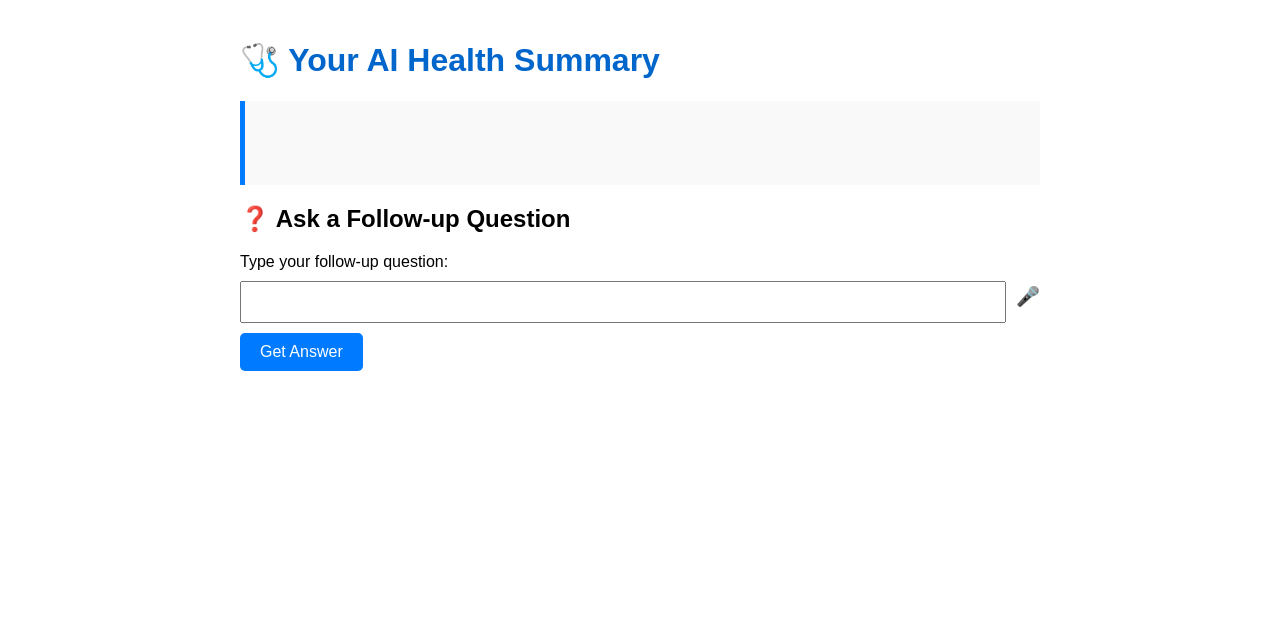
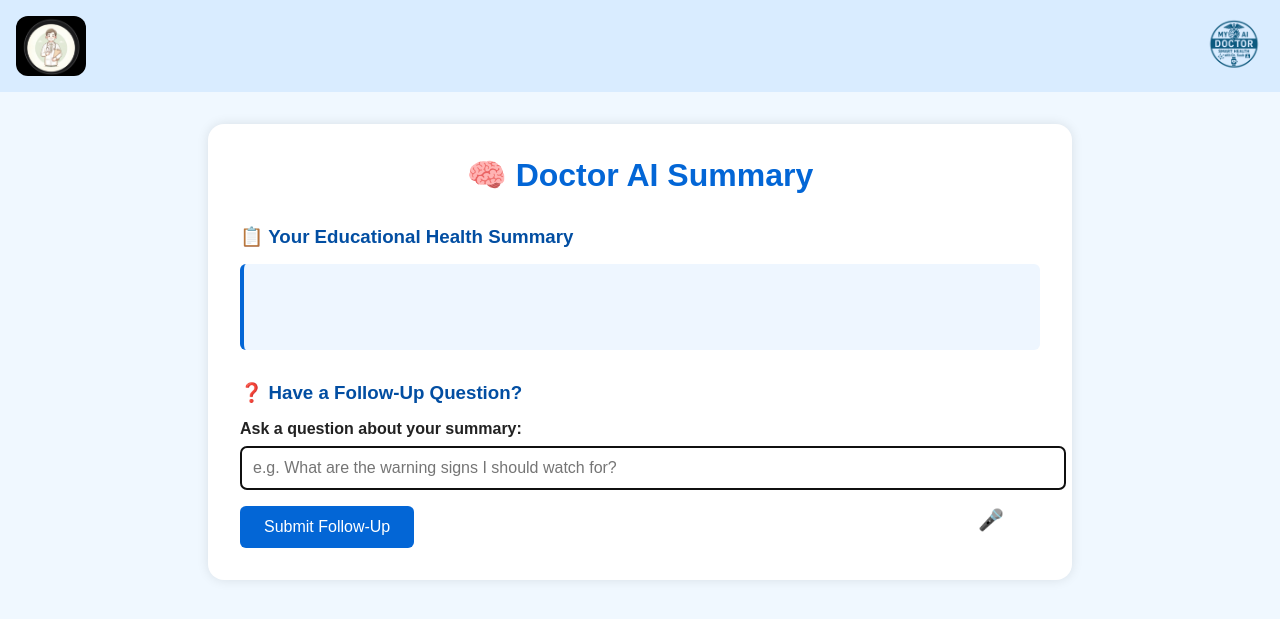
Before and after one commit to Asaabmd/doctor-ai, a Flask app: template templates/summary.html in a window 1280 px wide. Shown: the top 619 px of the page. Run offline with Flask 3, Linux system fonts and the light colour scheme; the template is opened without the code that fills it, so the values that code supplies are empty.

Commit message:
Styled summary.html with branding, voice input, and follow-up display

```diff
--- a/templates/summary.html
+++ b/templates/summary.html
@@ -2,47 +2,148 @@
 <html lang="en">
 <head>
   <meta charset="UTF-8" />
-  <title>Doctor AI - Summary</title>
-  <meta name="viewport" content="width=device-width, initial-scale=1" />
+  <meta name="viewport" content="width=device-width, initial-scale=1.0"/>
+  <title>Doctor AI – Summary</title>
   <style>
-    body { font-family: Arial, sans-serif; padding: 20px; max-width: 800px; margin: auto; }
-    h1 { color: #0066cc; }
-    textarea, input[type="text"] { width: 100%; padding: 10px; margin-top: 10px; font-size: 1em; }
-    button { padding: 10px 20px; font-size: 1em; margin-top: 10px; cursor: pointer; background-color: #007BFF; color: white; border: none; border-radius: 5px; }
-    button:hover { background-color: #0056b3; }
-    .mic { cursor: pointer; margin-left: 10px; font-size: 1.2em; }
-    .box { background: #f9f9f9; border-left: 5px solid #007BFF; padding: 15px; margin-bottom: 20px; white-space: pre-wrap; }
+    body {
+      font-family: Arial, sans-serif;
+      background: #f0f8ff;
+      margin: 0;
+      padding: 0;
+      color: #222;
+    }
+    .top-bar {
+      display: flex;
+      justify-content: space-between;
+      align-items: center;
+      background: #d9ecff;
+      padding: 1rem;
+    }
+    .top-bar img {
+      height: 60px;
+      border-radius: 12px;
+    }
+    .container {
+      max-width: 800px;
+      margin: 2rem auto;
+      background: white;
+      padding: 2rem;
+      border-radius: 16px;
+      box-shadow: 0 0 12px rgba(0, 0, 0, 0.1);
+    }
+    h1 {
+      text-align: center;
+      color: #0366d6;
+      margin-top: 0;
+    }
+    h3 {
+      color: #024ea2;
+      margin-bottom: 0.5rem;
+    }
+    .section {
+      margin-top: 2rem;
+    }
+    textarea, input[type="text"] {
+      width: 100%;
+      padding: 0.75rem;
+      margin-top: 0.5rem;
+      border: 1px solid #ccc;
+      border-radius: 6px;
+      font-size: 1rem;
+    }
+    button {
+      background: #0366d6;
+      color: white;
+      border: none;
+      padding: 0.75rem 1.5rem;
+      font-size: 1rem;
+      border-radius: 6px;
+      cursor: pointer;
+      margin-top: 1rem;
+    }
+    button:hover {
+      background: #024ea2;
+    }
+    .mic-button {
+      position: absolute;
+      right: 12px;
+      top: 42px;
+      background: none;
+      border: none;
+      font-size: 1.3rem;
+      cursor: pointer;
+    }
+    .relative {
+      position: relative;
+    }
+    .response-box {
+      background: #eef6ff;
+      padding: 1rem;
+      border-left: 4px solid #0366d6;
+      margin-top: 1rem;
+      border-radius: 6px;
+      white-space: pre-wrap;
+    }
+    .label {
+      font-weight: bold;
+      margin-top: 1rem;
+      display: block;
+    }
+    @media (max-width: 600px) {
+      .top-bar {
+        flex-direction: column;
+        gap: 0.5rem;
+      }
+    }
   </style>
 </head>
 <body>
-  <h1>🩺 Your AI Health Summary</h1>
-  <div class="box" id="summary-box">
-    {{ response }}
+  <!-- Top Branding Row -->
+  <div class="top-bar">
+    <img src="/static/doctor.jpeg" alt="Doctor" />
+    <img src="/static/logo.png" alt="Logo" />
   </div>
 
-  <h2>❓ Ask a Follow-up Question</h2>
-  <form method="POST">
-    <label for="followup">Type your follow-up question:</label>
-    <div style="display: flex; align-items: center;">
-      <input type="text" name="followup" id="followup" required />
-      <span class="mic" onclick="startDictation('followup')">🎤</span>
+  <div class="container">
+    <h1>🧠 Doctor AI Summary</h1>
+
+    <div class="section">
+      <h3>📋 Your Educational Health Summary</h3>
+      <div class="response-box">
+        {{ response | safe }}
+      </div>
     </div>
 
-    <!-- Hidden summary field to ensure it’s passed even if session breaks -->
-    <input type="hidden" name="summary" value="{{ response|e }}" />
+    <div class="section">
+      <h3>❓ Have a Follow-Up Question?</h3>
+      <form method="POST">
+        <label class="label" for="followup">Ask a question about your summary:</label>
+        <div class="relative">
+          <input type="text" name="followup" id="followup" placeholder="e.g. What are the warning signs I should watch for?" required />
+          <button class="mic-button" type="button" onclick="startDictation()">🎤</button>
+        </div>
+        <button type="submit">Submit Follow-Up</button>
+      </form>
 
-    <button type="submit">Get Answer</button>
-  </form>
-
-  {% if followup_response %}
-    <h2>💬 Response:</h2>
-    <div class="box">{{ followup_response }}</div>
-  {% endif %}
+      {% if followup_response %}
+        <div class="response-box">
+          <strong>🔁 Response:</strong><br>
+          {{ followup_response | safe }}
+        </div>
+      {% endif %}
+    </div>
+  </div>
 
   <script>
-    function startDictation(fieldId) {
+    // Focus field on load
+    window.onload = () => {
+      document.getElementById("followup").focus();
+    }
+
+    // Voice input
+    function startDictation() {
       if (!('webkitSpeechRecognition' in window)) {
-        alert("Speech recognition not supported in this browser.");
+        alert("Speech recognition not supported.");
         return;
       }
 
@@ -52,8 +153,11 @@
       recognition.maxAlternatives = 1;
 
       recognition.onresult = function(event) {
-        const transcript = event.results[0][0].transcript;
-        document.getElementById(fieldId).value = transcript;
+        document.getElementById("followup").value = event.results[0][0].transcript;
+      };
+
+      recognition.onerror = function(event) {
+        alert("Speech recognition error: " + event.error);
       };
 
       recognition.start();
```
Also changed, not shown: app.py (+129 -132 lines).
